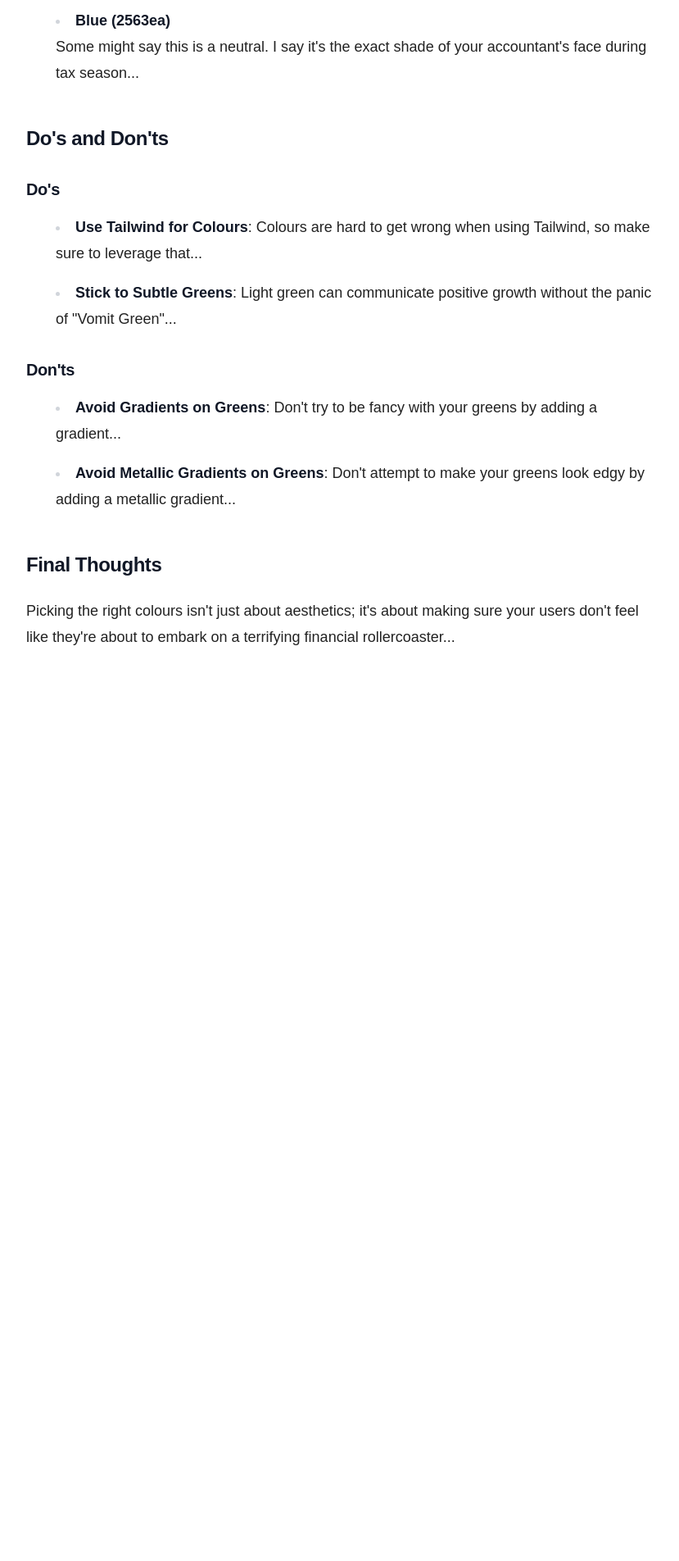
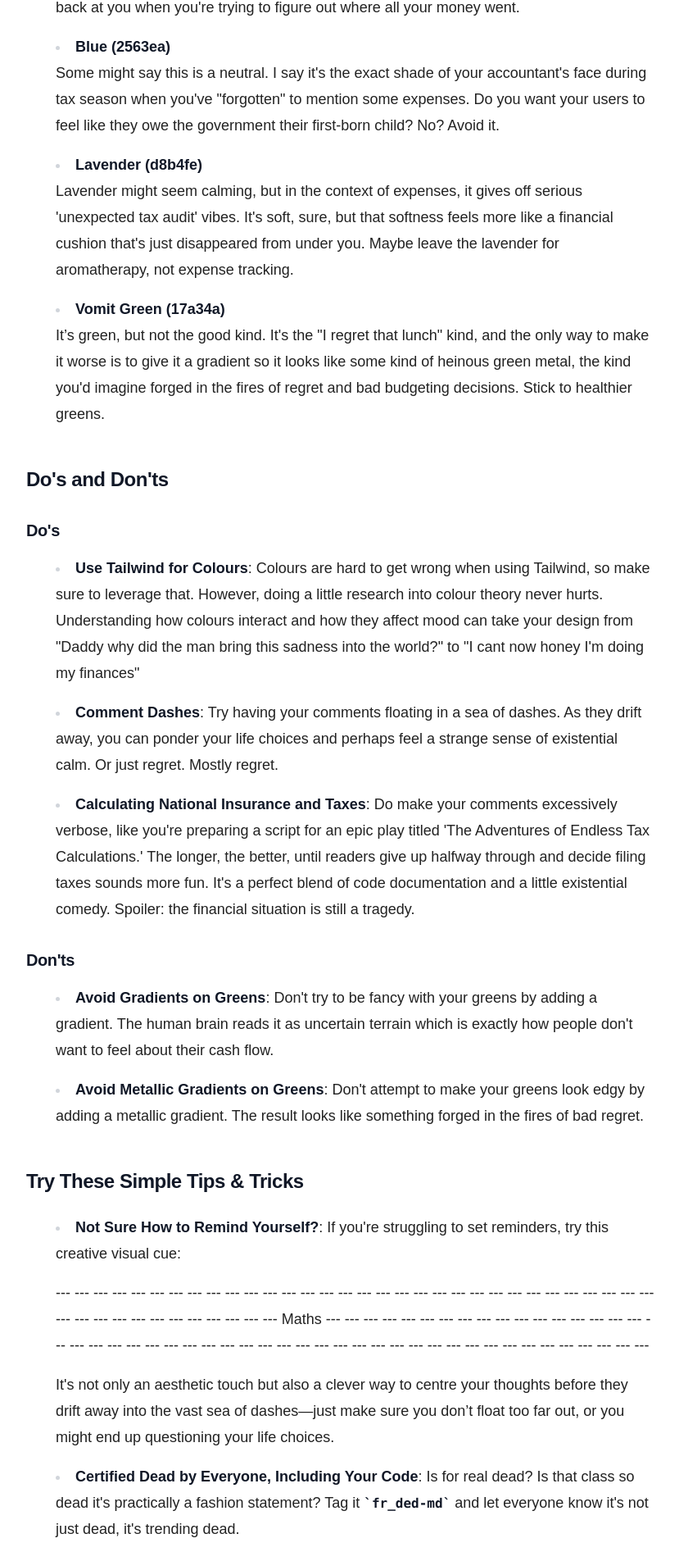
Before and after one commit to Phytobear/medium-article, a Next.js app: page / in a window 1280 px wide. Shown: the part 871-2775 px from the top of the page at 82% size, without its empty margins (224-1053 px from the left). Before the commit the page ends 1792 px from the top, so only its background shows below. Built offline with nearby package versions, Linux system fonts and the light colour scheme.

Commit message:
Added Article Content, fixed maths and code snippet

```diff
--- a/src/app/page.js
+++ b/src/app/page.js
@@ -82,7 +82,7 @@ export default function Page() {
             real-time. Let&apos;s get into it.
           </p>
 
-          {/* Colours to Avoid Section */}
+          {/* Colours to Avoid */}
           <h2 className="text-2xl font-bold mt-12 mb-6">
             Colours to Avoid at All Costs
           </h2>
@@ -91,18 +91,41 @@ export default function Page() {
               <strong>Light Orange (fdba74)</strong>
               <br />
               This shade of Burnt Wallet Orange has the same effect as your bank
-              manager sending you a &apos;We need to talk&apos; email...
+              manager sending you a &apos;We need to talk&apos; email. It&apos;s
+              loud, unsettling, and frankly, it&apos;s not what you want staring
+              back at you when you&apos;re trying to figure out where all your
+              money went.
             </li>
             <li>
               <strong>Blue (2563ea)</strong>
               <br />
               Some might say this is a neutral. I say it&apos;s the exact shade
-              of your accountant&apos;s face during tax season...
+              of your accountant&apos;s face during tax season when you&apos;ve
+              &quot;forgotten&quot; to mention some expenses. Do you want your
+              users to feel like they owe the government their first-born child?
+              No? Avoid it.
             </li>
-            {/* ...continue for the rest of the list items */}
+            <li>
+              <strong>Lavender (d8b4fe)</strong>
+              <br />
+              Lavender might seem calming, but in the context of expenses, it
+              gives off serious &apos;unexpected tax audit&apos; vibes.
+              It&apos;s soft, sure, but that softness feels more like a
+              financial cushion that&apos;s just disappeared from under you.
+              Maybe leave the lavender for aromatherapy, not expense tracking.
+            </li>
+            <li>
+              <strong>Vomit Green (17a34a)</strong>
+              <br />
+              It&rsquo;s green, but not the good kind. It&apos;s the &quot;I
+              regret that lunch&quot; kind, and the only way to make it worse is
+              to give it a gradient so it looks like some kind of heinous green
+              metal, the kind you&apos;d imagine forged in the fires of regret
+              and bad budgeting decisions. Stick to healthier greens.
+            </li>
           </ul>
 
-          {/* Do&apos;s and Don&apos;ts Section */}
+          {/* Dos and Donts */}
           <h2 className="text-2xl font-bold mt-12 mb-6">
             Do&apos;s and Don&apos;ts
           </h2>
@@ -110,12 +133,27 @@ export default function Page() {
           <ul className="list-disc list-inside mb-8 space-y-4">
             <li>
               <strong>Use Tailwind for Colours</strong>: Colours are hard to get
-              wrong when using Tailwind, so make sure to leverage that...
+              wrong when using Tailwind, so make sure to leverage that. However,
+              doing a little research into colour theory never hurts.
+              Understanding how colours interact and how they affect mood can
+              take your design from &quot;Daddy why did the man bring this
+              sadness into the world?&quot; to &quot;I cant now honey I&apos;m
+              doing my finances&quot;
             </li>
             <li>
-              <strong>Stick to Subtle Greens</strong>: Light green can
-              communicate positive growth without the panic of &quot;Vomit
-              Green&quot;...
+              <strong>Comment Dashes</strong>: Try having your comments floating
+              in a sea of dashes. As they drift away, you can ponder your life
+              choices and perhaps feel a strange sense of existential calm. Or
+              just regret. Mostly regret.
+            </li>
+            <li>
+              <strong>Calculating National Insurance and Taxes</strong>: Do make
+              your comments excessively verbose, like you&apos;re preparing a
+              script for an epic play titled &apos;The Adventures of Endless Tax
+              Calculations.&apos; The longer, the better, until readers give up
+              halfway through and decide filing taxes sounds more fun. It&apos;s
+              a perfect blend of code documentation and a little existential
+              comedy. Spoiler: the financial situation is still a tragedy.
             </li>
           </ul>
 
@@ -123,12 +161,87 @@ export default function Page() {
           <ul className="list-disc list-inside mb-8 space-y-4">
             <li>
               <strong>Avoid Gradients on Greens</strong>: Don&apos;t try to be
-              fancy with your greens by adding a gradient...
+              fancy with your greens by adding a gradient. The human brain reads
+              it as uncertain terrain which is exactly how people don&apos;t
+              want to feel about their cash flow.
             </li>
             <li>
               <strong>Avoid Metallic Gradients on Greens</strong>: Don&apos;t
               attempt to make your greens look edgy by adding a metallic
-              gradient...
+              gradient. The result looks like something forged in the fires of
+              bad regret.
+            </li>
+          </ul>
+
+          {/* Try these tips and tricks */}
+          <h2 className="text-2xl font-bold mt-12 mb-6">
+            Try These Simple Tips & Tricks
+          </h2>
+          <ul className="list-disc list-inside mb-8 space-y-4">
+            <li>
+              <strong>Not Sure How to Remind Yourself?</strong>: If you&apos;re
+              struggling to set reminders, try this creative visual cue:
+              <div className="my-4">
+                --- --- --- --- --- --- --- --- --- --- --- --- --- --- --- ---
+                --- --- --- --- --- --- --- --- --- --- --- --- --- --- --- ---
+                --- --- --- --- --- --- --- --- --- --- --- --- Maths --- ---
+                --- --- --- --- --- --- --- --- --- --- --- --- --- --- --- ---
+                --- --- --- --- --- --- --- --- --- --- --- --- --- --- --- ---
+                --- --- --- --- --- --- --- --- --- --- --- --- --- --- ---
+              </div>
+              It&apos;s not only an aesthetic touch but also a clever way to
+              centre your thoughts before they drift away into the vast sea of
+              dashes—just make sure you don’t float too far out, or you might
+              end up questioning your life choices.
+            </li>
+            <li>
+              <strong>Certified Dead by Everyone, Including Your Code</strong>:
+              Is for real dead? Is that class so dead it&apos;s practically a
+              fashion statement? Tag it <code>fr_ded-md</code> and let everyone
+              know it&apos;s not just dead, it&apos;s trending dead.
+            </li>
+            <li>
+              <strong>Repetition, Repetition, Conditional Repetition</strong>:
+              Reset button repetition getting you down? Try creating reusable
+              components! Instead of copy-pasting <code>PosNegButton</code> with
+              minor changes, create a single, parameterised version that adapts.
+              If conditional rendering feels like a broken record, then break
+              that loop and make life simpler! It&apos;s like copy-pasting a
+              joke but changing the punchline slightly—it might get a chuckle
+              the first time, but by the tenth time, everyone&apos;s questioning
+              your comedic timing and your coding style. Instead, create
+              reusable components and parameterise them. Your codebase (and any
+              developer reading it) will thank you.
+            </li>
+            <li>
+              <strong>It&apos;s a Kind of Logic</strong>: Using magic numbers in
+              your code is like singing alongside Freddie himself, sure, you
+              might enjoy it, but you&apos;ll probably throw off the whole song.{" "}
+              <code>12570</code> could be a salary limit, an ancient prophecy,
+              the meaning of life? So if you&apos;re under pressure, use
+              constants, give those numbers meaning, and you can have it all.
+              <pre className="bg-gray-100 p-4 rounded my-4">
+                <li>
+                  <strong>Example</strong>
+                  <pre className="bg-gray-800 p-4 rounded my-4">
+                    {`
+const PERSONAL_ALLOWANCE = 12570;
+const HIGHER_RATE_THRESHOLD = 50270;
+const ADDITIONAL_RATE_THRESHOLD = 125140;
+
+useEffect(() => {
+  if (userIncome < PERSONAL_ALLOWANCE) {
+    setUsersTaxableIncome(0);
+  } else if (userIncome > PERSONAL_ALLOWANCE && userIncome < ADDITIONAL_RATE_THRESHOLD) {
+    setUsersTaxableIncome(parseFloat(userIncome - PERSONAL_ALLOWANCE));
+  } else if (userIncome > ADDITIONAL_RATE_THRESHOLD) {
+    setUsersTaxableIncome(parseFloat(userIncome));
+  }
+}, [userIncome]);
+    `}
+                  </pre>
+                </li>
+              </pre>
             </li>
           </ul>
 
@@ -138,7 +251,17 @@ export default function Page() {
             Picking the right colours isn&apos;t just about aesthetics;
             it&apos;s about making sure your users don&apos;t feel like
             they&apos;re about to embark on a terrifying financial
-            rollercoaster...
+            rollercoaster. So, whether it&apos;s avoiding greens that look like
+            they were forged in regret or making sure the lavender stays in your
+            diffuser, remember: designing a finance app is as much about user
+            experience as it is about the cold, hard numbers. Let&apos;s bring a
+            little magic to money management—minus the tragic colours. Have you
+            encountered other abominable hues in your design adventures? Share
+            them, and maybe we can build the definitive list of &apos;Top 10
+            Worst Colour Combos to use when building an App.&apos; In the
+            meantime, we&apos;ll be over here, waiting for Frankie to bring out
+            the next app—hopefully with fewer chartreuse gradients. Stay
+            mindful, stay chill, and keep those finances feeling fabulous.
           </p>
         </div>
       </article>
```
